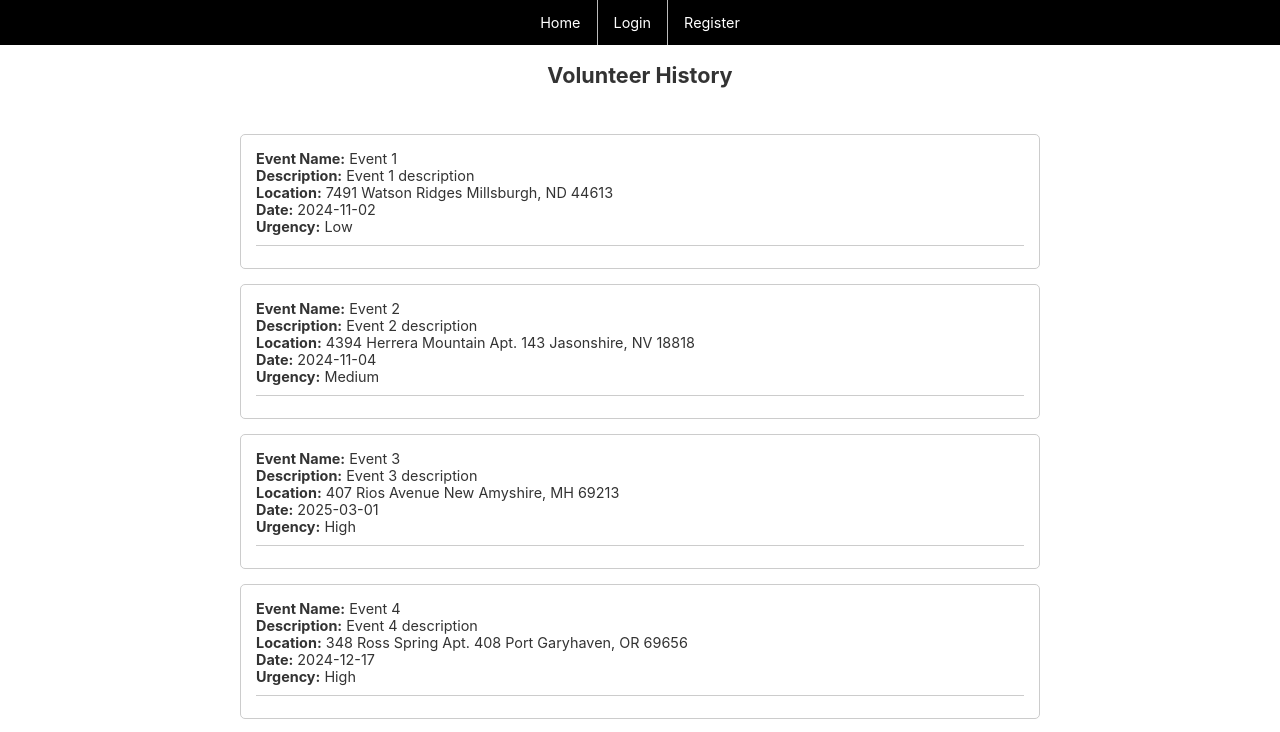
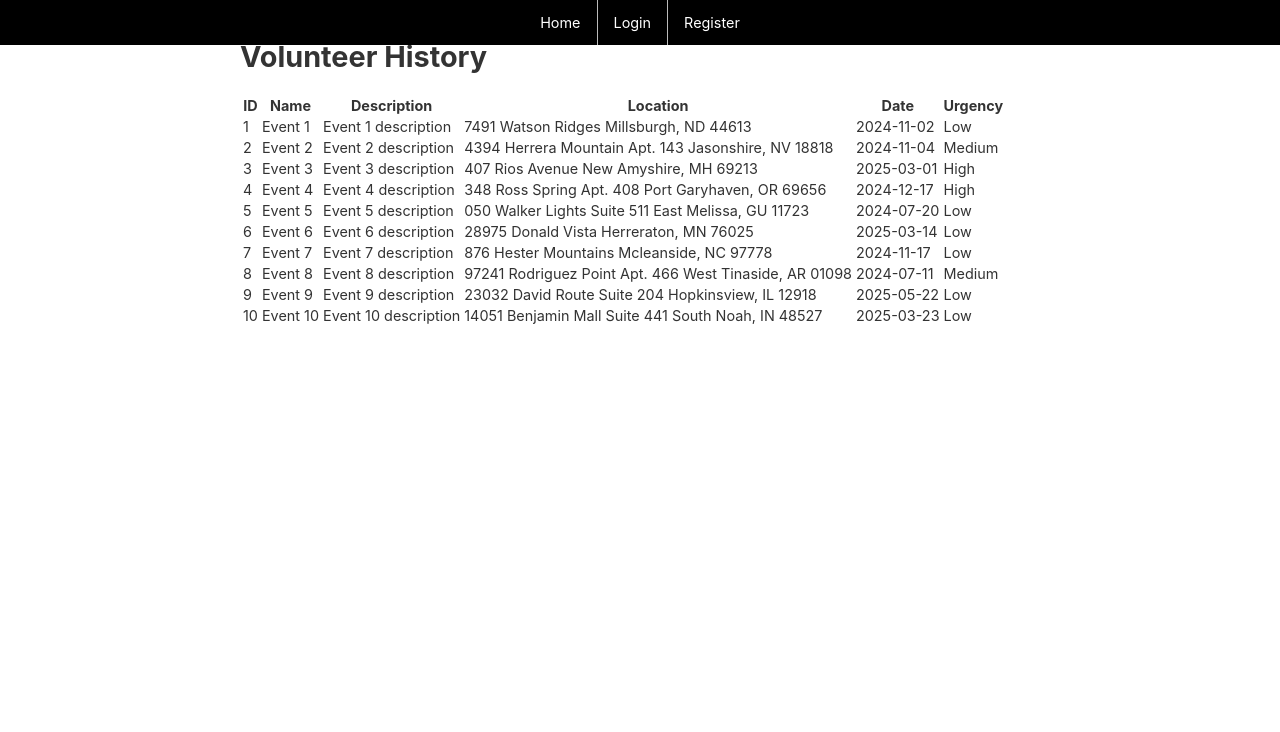
Before and after one commit to SheildSheild/COSC4351-Project, a React (Create React App) app: page /AdminHistory in a window 1280 px wide. Shown: the top 732 px of the page. Built offline with nearby package versions, Linux system fonts and the light colour scheme.

Commit message:
update adminHistory.js

```diff
--- a/src/components/adminHistory/adminHistory.js
+++ b/src/components/adminHistory/adminHistory.js
@@ -1,23 +1,58 @@
-import React from 'react';
-import './adminHistory.css'; // Ensure you have appropriate CSS styles
-import fakeEvents from '../mockData/fake_event.json'; // Adjust the path as per your file structure
+import React, { useState } from 'react';
+import './adminHistory.css'; // Make sure to import your CSS file
+import fakeEvents from '../mockData/fake_event.json';
 
 const AdminHistory = () => {
+  const [selectedEvent, setSelectedEvent] = useState(null);
+
+  const handleEventClick = (eventId) => {
+    if (selectedEvent === eventId) {
+      setSelectedEvent(null); // Deselect event if already selected
+    } else {
+      setSelectedEvent(eventId); // Select the clicked event
+    }
+  };
+
   return (
     <div className="admin-history-container">
-      <h2 className='volunteer-history-heading'>Volunteer History</h2>
-      {fakeEvents.map((event) => (
-        <div key={event.id} className="event-box">
-          <div className="event-info">
-            <div><strong>Event Name:</strong> {event.name}</div>
-            <div><strong>Description:</strong> {event.description}</div>
-            <div><strong>Location:</strong> {event.location}</div>
-            <div><strong>Date:</strong> {event.date}</div>
-            <div><strong>Urgency:</strong> {event.urgency.name}</div>
-          </div>
-          <hr className="line" />
-        </div>
-      ))}
+      <h1>Volunteer History</h1>
+      <table className="event-table">
+        <thead>
+          <tr>
+            <th>ID</th>
+            <th>Name</th>
+            <th>Description</th>
+            <th>Location</th>
+            <th>Date</th>
+            <th>Urgency</th>
+          </tr>
+        </thead>
+        <tbody>
+          {fakeEvents.map((event) => (
+            <React.Fragment key={event.id}>
+              <tr onClick={() => handleEventClick(event.id)} className={selectedEvent === event.id ? 'selected' : ''}>
+                <td>{event.id}</td>
+                <td>{event.name}</td>
+                <td>{event.description}</td>
+                <td>{event.location}</td>
+                <td>{event.date}</td>
+                <td>{event.urgency.name}</td>
+              </tr>
+              {selectedEvent === event.id && (
+                <tr className="participants-row">
+                  <td colSpan="6">
+                    <ul>
+                      {event.participants.map((participant, index) => (
+                        <li key={index}>{participant}</li>
+                      ))}
+                    </ul>
+                  </td>
+                </tr>
+              )}
+            </React.Fragment>
+          ))}
+        </tbody>
+      </table>
     </div>
   );
 };
```
